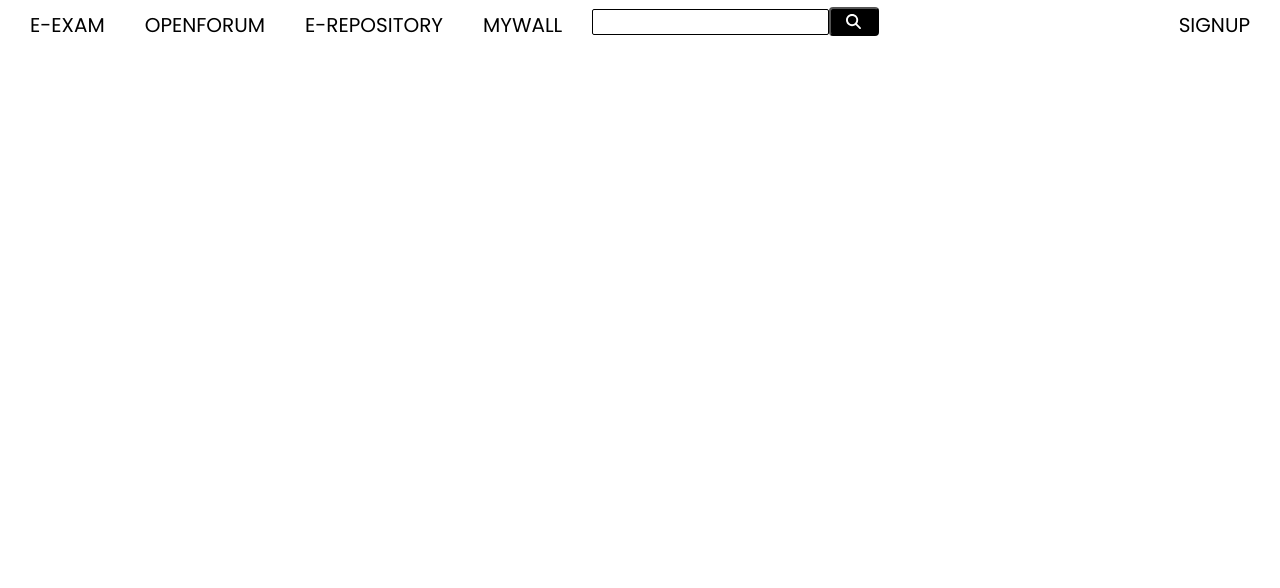
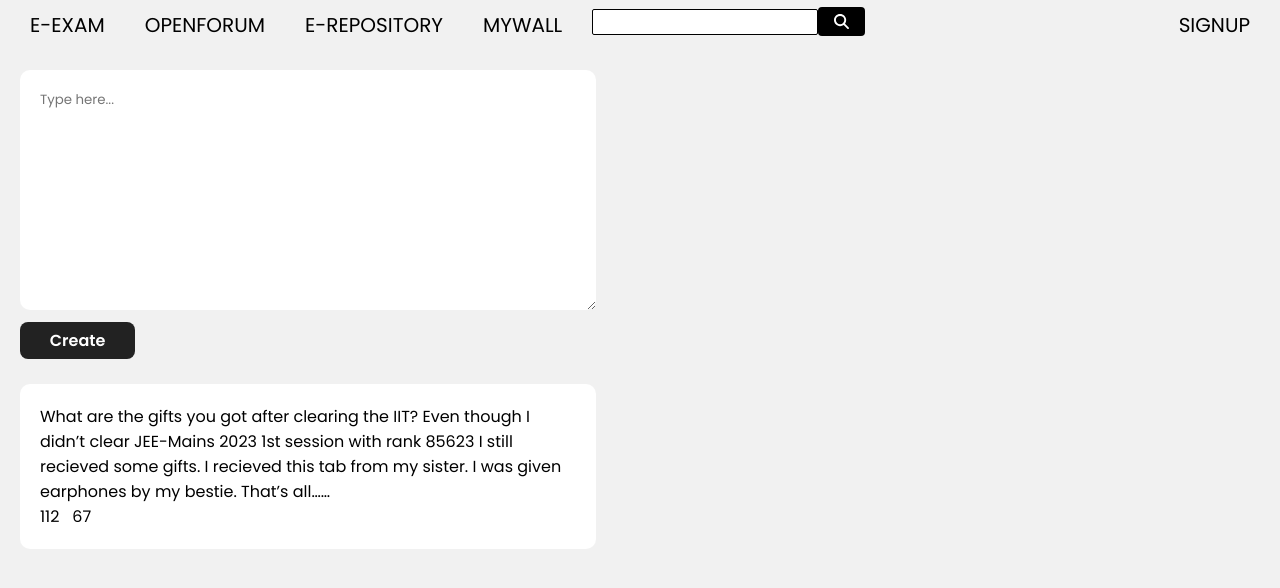
Before and after one commit to das-debasis/exam-portal, a React (Create React App) app: page / in a window 1280 px wide. Shown: the top 588 px of the page. Built offline with nearby package versions, Linux system fonts and the light colour scheme.

Commit message:
Second commit

```diff
--- a/src/App.js
+++ b/src/App.js
@@ -1,10 +1,12 @@
 import { Navbar } from "./components/Navbar";
+import { Thoughts } from "./components/Thoughts";
 import "./components/index.css";
-
+import "./components/openform.css";
 function App() {
   return (
     <div className="App">
       <Navbar />
+      <Thoughts />
     </div>
   );
 }
--- /dev/null
+++ b/src/components/Thoughts.js
@@ -0,0 +1,34 @@
+import React from "react";
+import { FontAwesomeIcon } from "@fortawesome/react-fontawesome";
+import { faMagnifyingGlass } from "@fortawesome/free-solid-svg-icons";
+export const Thoughts = () => {
+  return (
+    <div>
+      <div class="lefto">
+        <textarea
+          placeholder="Type here..."
+          name="write something"
+          id=""
+          rows="10"
+        ></textarea>
+        <br />
+        <button class="b">Create</button>
+        <br />
+        <br />
+        <div class="card">
+          What are the gifts you got after clearing the IIT? Even though I
+          didn’t clear JEE-Mains 2023 1st session with rank 85623 I still
+          recieved some gifts. I recieved this tab from my sister. I was given
+          earphones by my bestie. That’s all……
+          <br />
+          <a href="">112 &nbsp;</a>
+          <a href="">
+            <i class="fa-regular fa-comment"></i> 67
+          </a>
+          <a href=""></a>
+        </div>
+        <br />
+      </div>
+    </div>
+  );
+};
--- /dev/null
+++ b/src/components/openform.css
@@ -0,0 +1,79 @@
+@import url("https://fonts.googleapis.com/css2?family=Poppins:ital,wght@0,100;0,200;0,300;0,400;0,500;0,600;0,700;0,900;1,200;1,500;1,600;1,700;1,800&display=swap");
+* {
+  font-family: Poppins;
+  padding-top: 0px;
+}
+body{
+  background-color: rgb(241, 241, 241);
+}
+.lefto{
+    float:left;
+    width: 45%;
+    margin-right: 2%;
+    padding: 20px;
+}
+.righto{
+    margin-top: 20px;
+    padding: 20px;
+    float:left;
+    width:45%;
+    background-color: rgb(255, 255, 255);
+    /* border: 2px solid black; */
+    border-radius: 20px;
+}
+button{
+  background-color: rgb(34, 34, 34);
+  border-radius: 8px;
+  font-weight: 600;
+  font-size: medium;
+  color: white;
+  width: 20%;
+  border: 0px;
+  padding:1% 0px 1% 0px;
+}
+button:hover{
+  background-color: rgb(43, 43, 43);
+}
+textarea{
+  /* border: 2px solid black; */
+  padding: 20px;
+  border-radius: 10px;
+  margin-bottom: 5px;
+  border:none;
+  width: 93%;
+
+}
+.card{
+  background-color: rgb(255, 255, 255);
+  /* border: 2px solid black; */
+  border-radius: 10px;
+  padding: 20px;
+}
+.card1{
+  background-color: rgb(246, 246, 246);
+  border-radius: 10px;
+  padding: 20px;
+}
+.mainlike{
+  float: right;
+  padding-bottom: 20px;
+}
+.title{
+  font-weight: bold;
+  color: rgb(31, 31, 31);
+}
+.form input{
+  width: 75%;
+  padding: 8px;
+  border-radius: 5px;
+  background-color: rgb(246, 246, 246);
+  border: 0px;
+
+}
+.mainc{
+  float: right;
+  border: none;
+}
+.mainc:hover{
+  background-color: rgb(43, 43, 43);
+}
```
